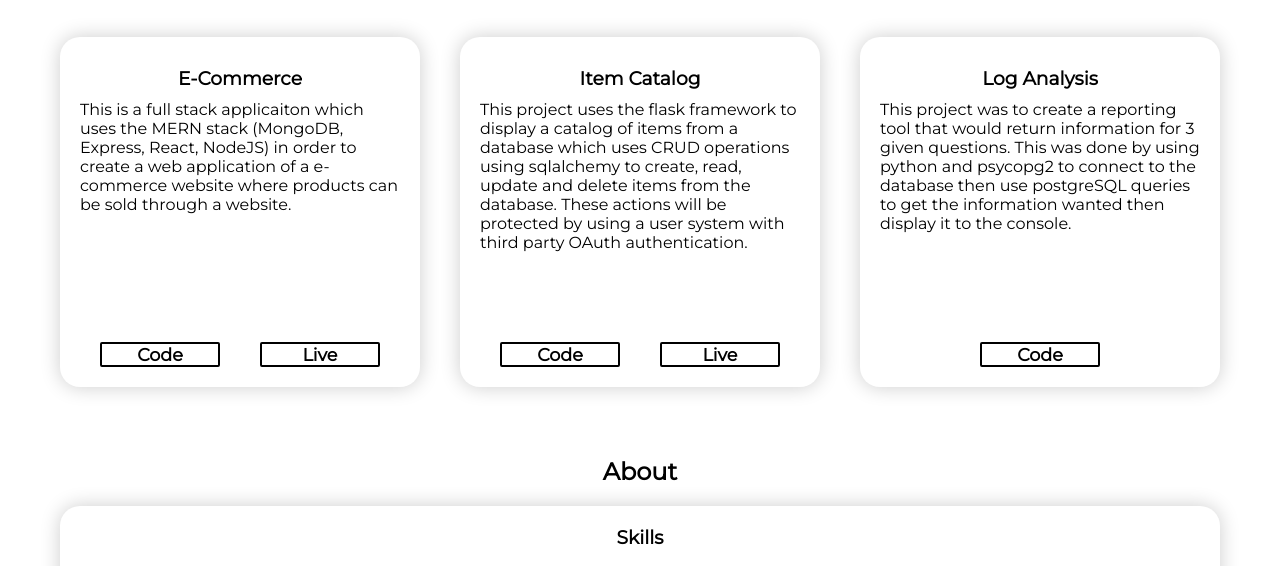
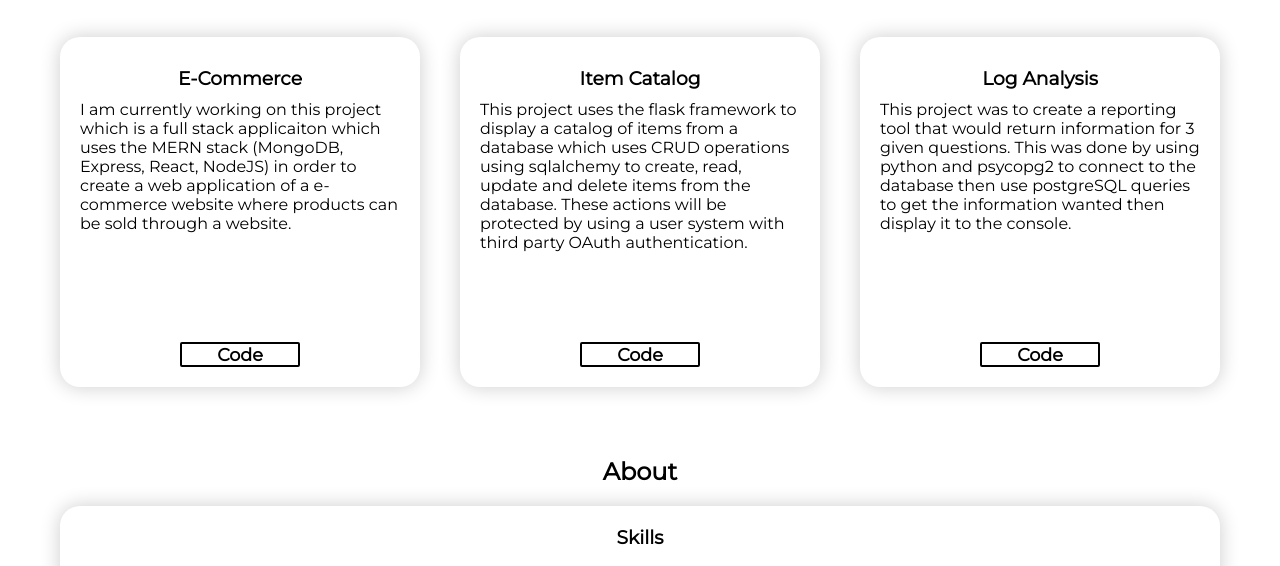
Before and after one commit to joshuamarsh/joshuamarsh.github.io, a plain HTML site: page index.html in a window 1280 px wide. Shown: the part 849-1415 px from the top of the page. Drawn offline with Linux system fonts and the light colour scheme.

Commit message:
Change MERN project description

```diff
--- a/index.html
+++ b/index.html
@@ -60,10 +60,10 @@
             <div class="project">
               <h3>E-Commerce</h3>
               <p>
-                This is a full stack applicaiton which uses the MERN stack
-                (MongoDB, Express, React, NodeJS) in order to create a web
-                application of a e-commerce website where products can be sold
-                through a website.
+                I am currently working on this project which is a full stack
+                applicaiton which uses the MERN stack (MongoDB, Express, React,
+                NodeJS) in order to create a web application of a e-commerce
+                website where products can be sold through a website.
               </p>
               <div class="project-buttons">
                 <a
@@ -71,7 +71,6 @@
                   target="_blank"
                   >Code</a
                 >
-                <a>Live</a>
               </div>
             </div>
           </div>
@@ -91,7 +90,6 @@
                   target="_blank"
                   >Code</a
                 >
-                <a>Live</a>
               </div>
             </div>
           </div>
```
